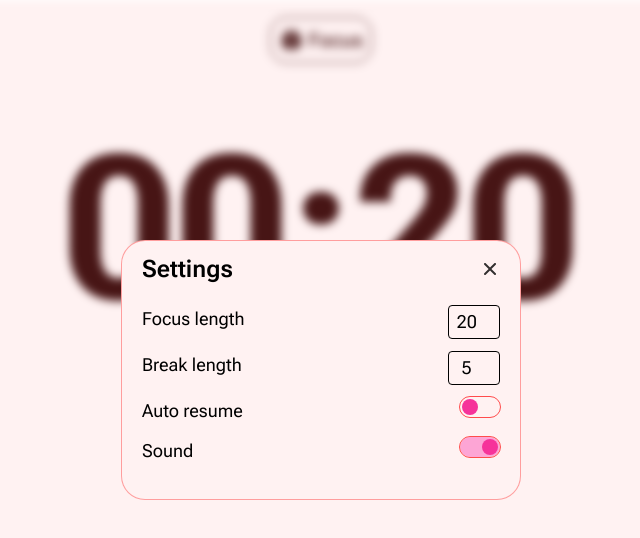
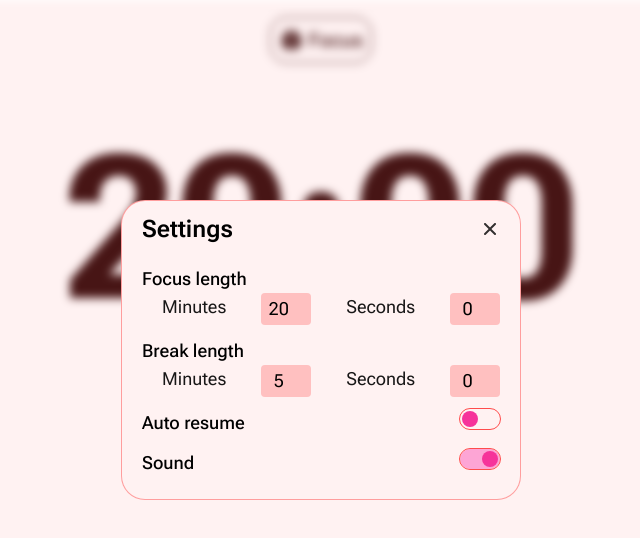
Before and after one commit to thheor/pomodoro, a React (Vite) app: page / in a window 1280 px wide. Both pictures are taken after a click on the icon 508 px from the left and 424 px from the top of the page. Shown: the top 538 px of the page, without its empty margins (319-959 px from the left). Built offline with nearby package versions, Linux system fonts and the light colour scheme.

Commit message:
add feature for setting minutes and seconds

```diff
--- a/src/Setting.jsx
+++ b/src/Setting.jsx
@@ -29,7 +29,7 @@ export function Setting({ setting, handleSet, isFocus, handleInput }){
 
     return(
         <div className='flex justify-center'>
-            <div className={`${setting ? 'block' : 'hidden'} absolute top-60 w-100 h-65
+            <div className={`${setting ? 'block' : 'hidden'} absolute top-50 w-100 h-75
              ${isFocus ? 'bg-FocusLight border-Focus-component/50' : 'bg-BreakLight border-Break-component/50'} border rounded-3xl font-display`}>
                 <div className='relative'>
                     <h1 className="text-2xl font-semibold mt-3 ml-5">Settings</h1>
@@ -37,18 +37,30 @@ export function Setting({ setting, handleSet, isFocus, handleInput }){
                     className='absolute top-2 right-5 opacity-80 cursor-pointer' />
                 </div>
                 <form action="" className="flex flex-col justify-between gap-3 text-lg w-[90%] ml-5 mt-5">
-                    <div className='flex justify-between'>
-                        <label htmlFor="focus" className=''>Focus length</label>
-                        <input type="number" name='focus' id='focus' max={25} min={1} defaultValue={20} onChange={handleChange}
-                        className='border rounded p-0.5 text-center cursor-pointer' />
+                    <div className=''>
+                        <h2 className='font-medium'>Focus length</h2>
+                        <div className='flex justify-between'>
+                            <label htmlFor="focusMinutes" className='ml-5 opacity-90'>Minutes</label>
+                            <input type="number" name='focusMinutes' id='focusMinutes' max={30} min={0} defaultValue={20} onChange={handleChange}
+                            className={`rounded p-0.5 bg-Focus-component/30 text-center cursor-pointer`} />
+                            <label htmlFor="focusSeconds" className='opacity-90'>Seconds</label>
+                            <input type="number" name='focusSeconds' id='focusSeconds' max={59} min={0} defaultValue={0} onChange={handleChange}
+                            className={`rounded p-0.5 bg-Focus-component/30 text-center cursor-pointer`} />
+                        </div>
+                    </div>
+                    <div className=''>
+                        <h2 className='font-medium'>Break length</h2>
+                        <div className='flex justify-between'>
+                            <label htmlFor="breakMinutes" className='ml-5 opacity-90'>Minutes</label>
+                            <input type="number" name='breakMinutes' id='breakMinutes' max={10} min={0} defaultValue={5} onChange={handleChange}
+                            className={`rounded p-0.5 bg-Focus-component/30 text-center cursor-pointer`} />
+                            <label htmlFor="breakSeconds" className='opacity-90'>Seconds</label>
+                            <input type="number" name='breakSeconds' id='breakSeconds' max={59} min={0} defaultValue={0} onChange={handleChange}
+                            className={`rounded p-0.5 bg-Focus-component/30 text-center cursor-pointer`} />
+                        </div>
                     </div>
                     <div className='flex justify-between'>
-                        <label htmlFor="break">Break length</label>
-                        <input type="number" name='break' id='break' max={25} min={1} defaultValue={5} onChange={handleChange}
-                        className='border rounded p-0.5 text-center cursor-pointer' />
-                    </div>
-                    <div className='flex justify-between'>
-                        <p>Auto resume</p>
+                        <h2 className='font-medium'>Auto resume</h2>
                         <button type="button" role="switch" aria-checked={isAutoResume} onClick={handleResume}
                           className={`relative w-10 h-5 rounded-full outline transition-colors
                             ${isFocus
@@ -68,7 +80,7 @@ export function Setting({ setting, handleSet, isFocus, handleInput }){
 
                     </div>
                     <div className='flex justify-between'>
-                        <p>Sound</p>
+                        <h2 className='font-medium'>Sound</h2>
                         <button type="button" role="switch" aria-checked={isSound} onClick={handleSound}
                           className={`relative w-10 h-5 rounded-full outline transition-colors
                             ${isFocus
--- a/src/Timer.jsx
+++ b/src/Timer.jsx
@@ -9,13 +9,18 @@ export function Timer(){
     const [isFocus, setIsFocus] = useState(true);
     const [isSetting, setIsSetting] = useState(false);
     const [dataSetting, setDataSetting] = useState({
-        focus: 20,
-        break: 5,
+        focusMinutes: 20,
+        focusSeconds: 0,
+        breakMinutes: 5,
+        breakSeconds: 0,
         autoResume: false,
         sound: true,
     })
-    const [elapseTime, setElapseTime] = useState(dataSetting.focus);
+    const [elapseTime, setElapseTime] = useState(dataSetting.focusMinutes * 60 + dataSetting.focusSeconds);
     const sound = useRef(null);
+
+    const focusTime = (dataSetting.focusMinutes * 60) + dataSetting.focusSeconds % 60;
+    const breakTime = dataSetting.breakMinutes * 60 + dataSetting.breakSeconds % 60;
 
     useEffect(() => {
         let timer;
@@ -50,7 +55,7 @@ export function Timer(){
             dataSetting.autoResume ? setIsRunning(true) : setIsRunning(false);
 
             setIsFocus(!isFocus);
-            setElapseTime(isFocus ? dataSetting.break : dataSetting.focus);
+            setElapseTime(isFocus ? breakTime : focusTime);
         }
 
     }, [elapseTime]);
@@ -58,7 +63,7 @@ export function Timer(){
     useEffect(() => {
 
         if(isSetting && !isRunning){
-            setElapseTime(isFocus ? dataSetting.focus : dataSetting.break);
+            setElapseTime(isFocus ? focusTime : breakTime);
             console.log(dataSetting);
         }
 
@@ -77,17 +82,12 @@ export function Timer(){
     }
 
     function reset(){
-        setElapseTime(isFocus ? dataSetting.focus : dataSetting.break);
+        setElapseTime(isFocus ? focusTime : breakTime);
         setIsRunning(false);
     }
 
     function forward(){
-        if(isFocus){
-            setElapseTime(dataSetting.break);
-        } else {
-            setElapseTime(dataSetting.focus);
-        }
-
+        setElapseTime(isFocus ? breakTime : focusTime);
         setIsFocus(!isFocus);
     }
 
```
